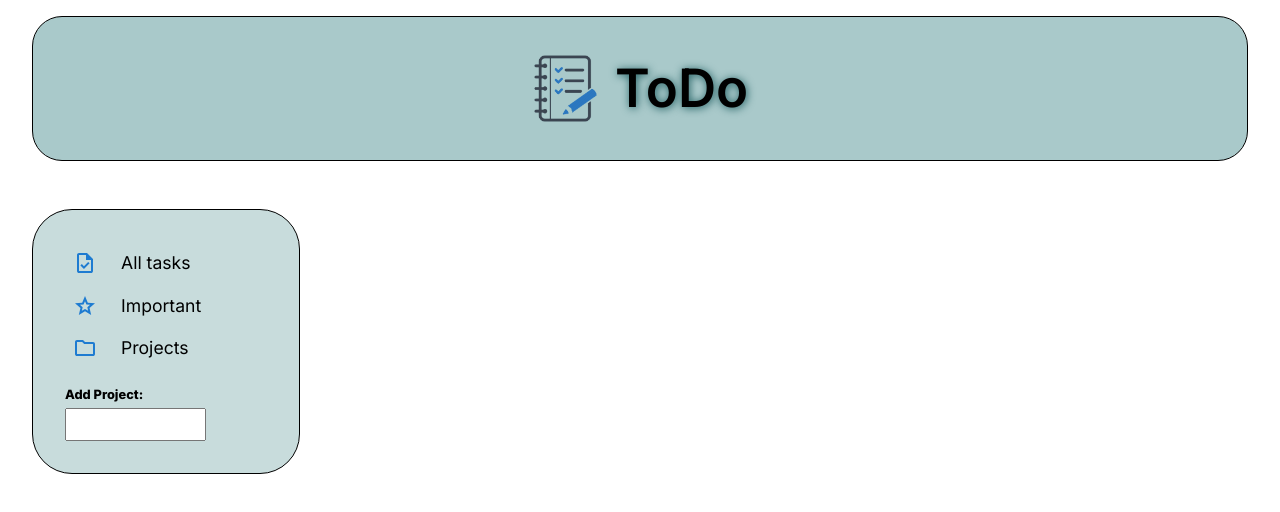
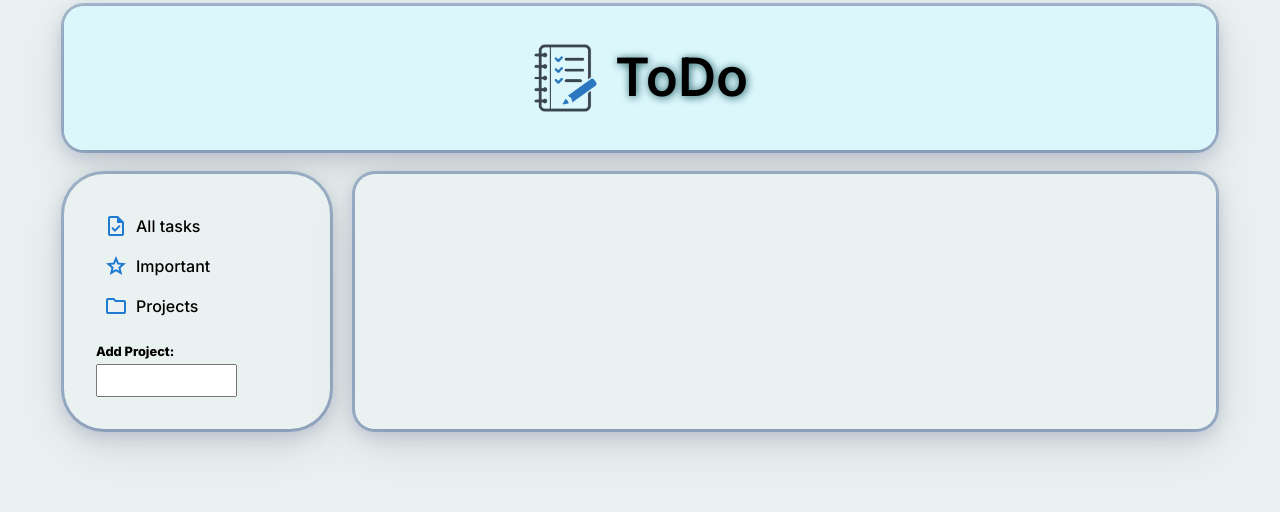
Before and after one commit to tenmane/todo-list, a website built with webpack: page src/template.html in a window 1280 px wide. Built offline with nearby package versions, Linux system fonts and the light colour scheme.

Commit message:
design: add box shadow to header and nav

```diff
--- a/src/style.css
+++ b/src/style.css
@@ -1,14 +1,17 @@
 :root {
-  --primary-color: rgb(169, 201, 202);
-  --secondary-color: rgb(236, 233, 233);
+  --primary-color: rgba(219, 247, 252, 0.993);
+  --secondary-color: rgb(234, 241, 241);
+  --primary-box-shadow: rgba(17, 69, 128, 0.3) 0px 0px 0px 3px;
+  --secondary-box-shadow: rgba(7, 7, 192, 0.1) 0px 4px 16px, rgba(17, 17, 26, 0.1) 0px 8px 24px, rgba(17, 17, 26, 0.1) 0px 16px 56px;
 }
 
 body {
   font-family: "Inter", system-ui, -apple-system, BlinkMacSystemFont, 'Segoe UI', Roboto, Oxygen, Ubuntu, Cantarell, 'Open Sans', 'Helvetica Neue', sans-serif;
   display: grid;
   grid-template-rows: auto 1fr;
-  padding: 1rem 2rem;
-  gap: 3rem;
+  gap: 1.5rem;
+  padding: 0.5vw 5vw;
+  background-color: rgb(234, 241, 241);
 }
 
 header {
@@ -21,13 +24,14 @@ header {
   font-weight: 600;
   text-shadow: 1px 1px 0.5rem rgb(28, 91, 94);
   background-color: var(--primary-color);
-  border-radius: 30px;
-  border: 1px solid black;
+  box-shadow: var(--primary-box-shadow), var(--secondary-box-shadow);
+  border-radius: 20px;
 }
 
 main {
   display: grid;
   grid-template-columns: auto 1fr;
+  gap: 2vw;
 }
 
 header>img {
@@ -42,25 +46,26 @@ nav {
   border-radius: 40px;
   display: flex;
   flex-direction: column;
-  background-color: rgb(200, 220, 220);
-  border: 1px solid black;
+  background-color: var(--secondary-color);
+  box-shadow: var(--primary-box-shadow), var(--secondary-box-shadow);
 }
 
 nav>div {
   display: grid;
   grid-template-columns: auto 1fr;
-  gap: 1.5rem;
+  gap: 0.5rem;
   align-items: center;
   justify-items: start;
   padding: 0.5rem;
-  font-size: 1.1rem;
+  font-size: 1rem;
+  font-weight: 500;
   cursor: pointer;
   border-radius: 20px;
 }
 
 nav>div:hover {
-  font-weight: 600;
-  background-color: rgb(185, 230, 230);
+  font-weight: 700;
+  background-color: var(--primary-color);
 }
 
 nav img {
@@ -83,3 +88,11 @@ nav>label input[type="text"] {
   font-weight: 400;
   padding: 0.3rem;
 }
+
+.content {
+  background-color: var(--secondary-color);
+  border-radius: 20px;
+  display: flex;
+  padding: 1rem 1.5rem;
+  box-shadow: var(--primary-box-shadow), var(--secondary-box-shadow);
+}
```
